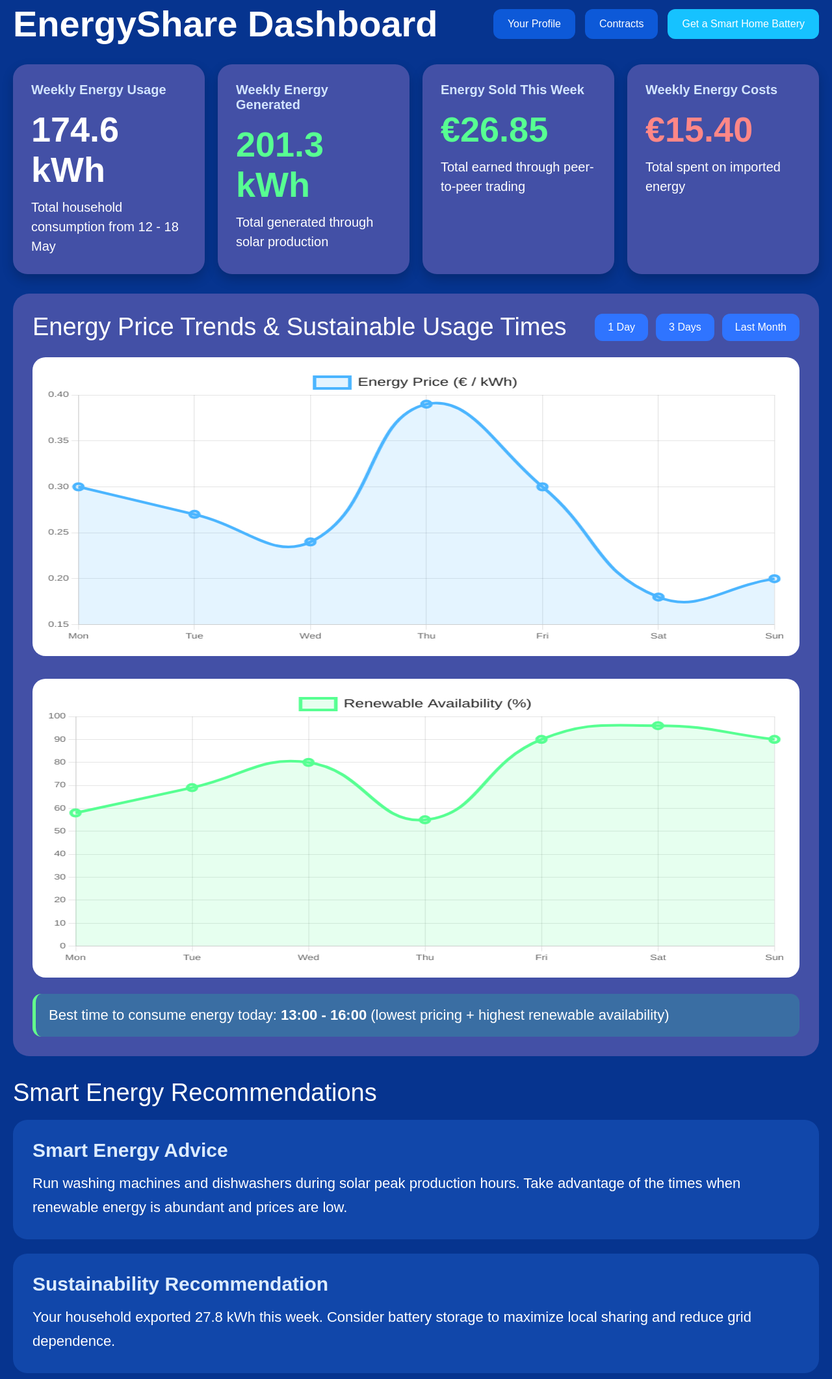
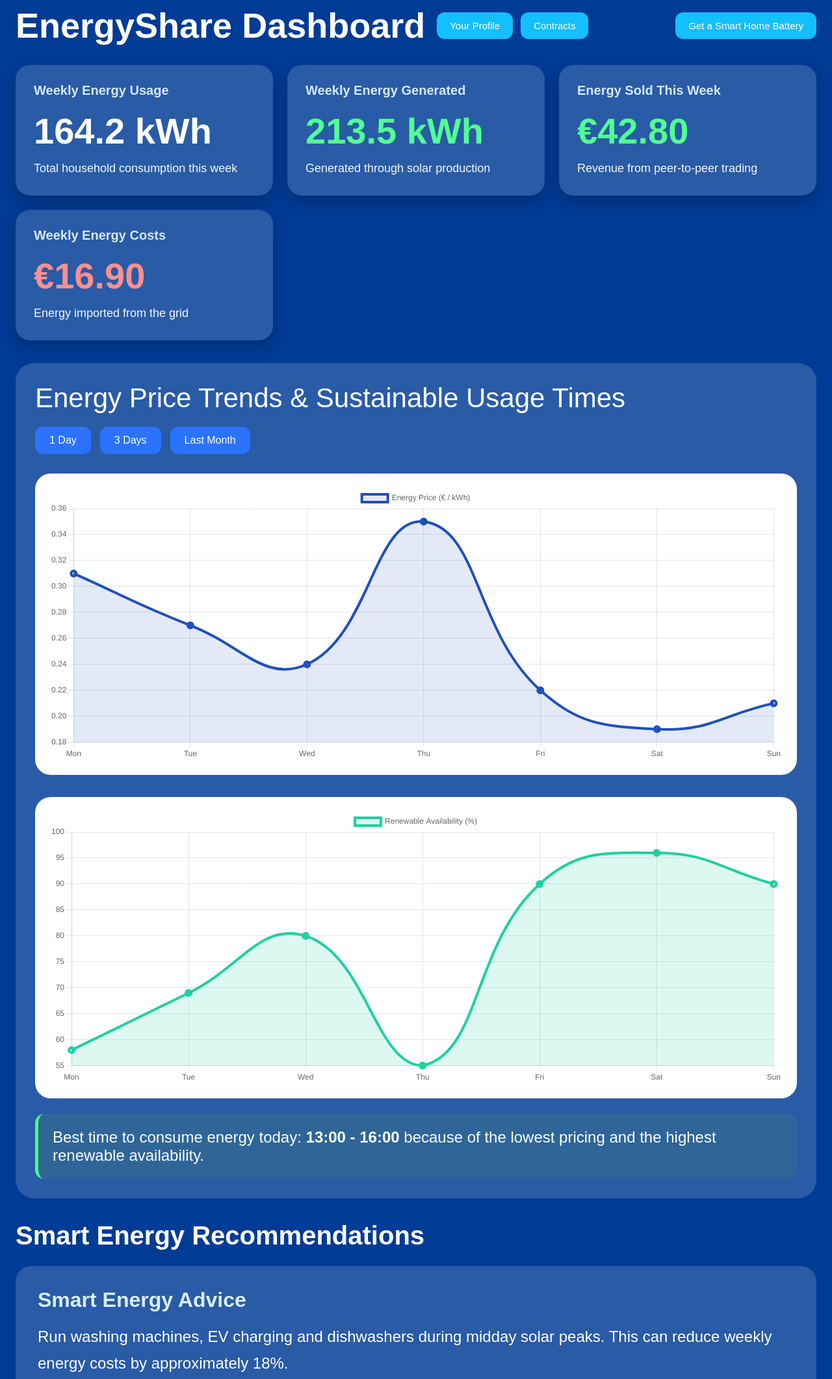
Before and after one commit to bloksmaiwan-dotcom/Energyplatform, a plain HTML site: page index.html in a window 1280 px wide. Shown: the part 16-2139 px from the top of the page at 65% size. Drawn offline with nearby package versions, Linux system fonts and the light colour scheme.

Commit message:
Update index.html

```diff
--- a/index.html
+++ b/index.html
@@ -18,9 +18,9 @@
     }
 
     body{
-      background:#06348f;
+      background:#003b95;
       color:white;
-      padding:20px;
+      padding:24px;
     }
 
     .container{
@@ -31,99 +31,95 @@
 
     /* HEADER */
 
-    .topbar{
+    .header{
       display:flex;
       justify-content:space-between;
       align-items:center;
       margin-bottom:30px;
       flex-wrap:wrap;
-      gap:15px;
+      gap:20px;
     }
 
-    .logo{
-      font-size:56px;
+    .header-left{
+      display:flex;
+      align-items:center;
+      gap:18px;
+      flex-wrap:wrap;
+    }
+
+    .header h1{
+      font-size:54px;
       font-weight:700;
     }
 
     .top-buttons{
       display:flex;
-      gap:15px;
-      align-items:center;
+      gap:12px;
     }
 
     .top-buttons button{
+      background:#14bfff;
       border:none;
-      padding:14px 22px;
+      color:white;
+      padding:12px 20px;
       border-radius:12px;
+      font-size:15px;
       cursor:pointer;
-      font-size:16px;
       transition:0.3s;
     }
 
-    .secondary-btn{
-      background:#0d59d8;
-      color:white;
+    .top-buttons button:hover{
+      background:#08a8e0;
     }
 
-    .secondary-btn:hover{
-      background:#2972eb;
-    }
+    /* CARDS */
 
-    .battery-btn{
-      background:#16c2ff;
-      color:white;
-    }
-
-    .battery-btn:hover{
-      background:#00a8e6;
-    }
-
-    /* STATS */
-
-    .stats{
+    .cards{
       display:grid;
-      grid-template-columns:repeat(auto-fit,minmax(260px,1fr));
-      gap:20px;
-      margin-bottom:30px;
+      grid-template-columns:repeat(auto-fit,minmax(300px,1fr));
+      gap:22px;
+      margin-bottom:35px;
     }
 
     .card{
-      background:#4350a6;
+      background:rgba(255,255,255,0.16);
       border-radius:22px;
       padding:28px;
-      box-shadow:0 8px 18px rgba(0,0,0,0.2);
+      box-shadow:0 10px 24px rgba(0,0,0,0.22);
     }
 
     .card h3{
-      color:#d3e5ff;
+      color:#d5e8ff;
       margin-bottom:18px;
       font-size:20px;
+      font-weight:600;
     }
 
-    .value{
-      font-size:54px;
-      font-weight:bold;
+    .card .number{
+      font-size:56px;
+      font-weight:700;
       margin-bottom:12px;
     }
 
     .green{
-      color:#57ff92;
+      color:#52ff92;
     }
 
     .red{
-      color:#ff8787;
+      color:#ff8f8f;
     }
 
     .card p{
-      font-size:20px;
+      font-size:18px;
+      opacity:0.95;
       line-height:1.5;
     }
 
     /* GRAPH SECTION */
 
     .graph-section{
-      background:#4350a6;
-      border-radius:25px;
+      background:rgba(255,255,255,0.16);
+      border-radius:28px;
       padding:30px;
       margin-bottom:35px;
     }
@@ -132,61 +128,71 @@
       display:flex;
       justify-content:space-between;
       align-items:center;
-      margin-bottom:25px;
+      margin-bottom:30px;
       flex-wrap:wrap;
-      gap:15px;
+      gap:20px;
     }
 
-    .graph-title{
-      font-size:38px;
+    .graph-header h2{
+      font-size:42px;
       font-weight:400;
     }
 
-    .graph-buttons{
+    .time-buttons{
       display:flex;
-      gap:12px;
+      gap:14px;
     }
 
-    .graph-buttons button{
+    .time-buttons button{
+      background:#2b73ff;
+      color:white;
       border:none;
-      background:#2f74ff;
-      color:white;
-      padding:12px 20px;
+      padding:12px 22px;
       border-radius:12px;
       cursor:pointer;
       font-size:16px;
+      transition:0.3s;
     }
 
-    .graph-buttons button:hover{
-      background:#5290ff;
+    .time-buttons button:hover{
+      background:#4a89ff;
+    }
+
+    /* CHARTS */
+
+    .charts{
+      display:flex;
+      flex-direction:column;
+      gap:34px;
     }
 
     .chart-container{
-      display:flex;
-      flex-direction:column;
-      gap:35px;
+      background:white;
+      border-radius:24px;
+      padding:22px;
     }
 
-    .chart-box{
-      background:white;
-      border-radius:20px;
-      padding:20px;
+    canvas{
+      width:100% !important;
+      height:420px !important;
     }
 
-    .recommendation-note{
-      background:#3a6ea3;
-      border-left:5px solid #63ff8b;
-      padding:20px;
+    /* GREEN NOTE */
+
+    .green-note{
+      margin-top:24px;
+      background:#2f6697;
+      border-left:5px solid #4cff88;
+      padding:22px;
       border-radius:14px;
-      margin-top:25px;
-      font-size:22px;
+      font-size:24px;
     }
 
     /* RECOMMENDATIONS */
 
     .recommendations-title{
-      font-size:38px;
-      margin-bottom:20px;
+      font-size:40px;
+      margin-bottom:24px;
     }
 
     .recommendations{
@@ -196,91 +202,94 @@
       margin-bottom:35px;
     }
 
-    .recommendation-card{
-      background:#1147aa;
-      padding:30px;
-      border-radius:22px;
+    .recommendation{
+      background:rgba(255,255,255,0.16);
+      border-radius:24px;
+      padding:34px;
     }
 
-    .recommendation-card h3{
-      font-size:30px;
-      margin-bottom:15px;
-      color:#dcecff;
+    .recommendation h3{
+      font-size:32px;
+      margin-bottom:18px;
+      color:#d9eeff;
     }
 
-    .recommendation-card p{
-      font-size:22px;
+    .recommendation p{
+      font-size:24px;
       line-height:1.7;
     }
 
     /* AI SECTION */
 
     .ai-section{
-      background:#1147aa;
-      border-radius:24px;
-      padding:35px;
-      margin-bottom:40px;
+      background:rgba(255,255,255,0.16);
+      border-radius:28px;
+      padding:34px;
     }
 
     .ai-section h2{
-      font-size:40px;
-      margin-bottom:25px;
+      font-size:42px;
+      margin-bottom:24px;
     }
 
     .ai-section p{
-      font-size:22px;
+      font-size:23px;
       line-height:1.8;
       margin-bottom:18px;
     }
 
-    .pricing-grid{
-      margin-top:30px;
+    .ai-grid{
       display:grid;
       grid-template-columns:repeat(auto-fit,minmax(220px,1fr));
-      gap:20px;
+      gap:22px;
+      margin-top:30px;
     }
 
-    .pricing-card{
-      background:#1f5ed1;
-      border-radius:18px;
-      padding:25px;
+    .ai-card{
+      background:rgba(255,255,255,0.1);
+      border-radius:20px;
+      padding:24px;
       text-align:center;
     }
 
-    .pricing-card h4{
-      margin-bottom:12px;
+    .ai-card h4{
       font-size:24px;
+      margin-bottom:14px;
     }
 
-    .pricing-card p{
+    .ai-card p{
       font-size:18px;
       line-height:1.6;
     }
 
     footer{
       text-align:center;
+      margin-top:40px;
+      opacity:0.85;
       font-size:18px;
-      opacity:0.9;
-      margin-top:30px;
-    }
-
-    canvas{
-      width:100% !important;
-      height:420px !important;
     }
 
     @media(max-width:900px){
 
-      .logo{
+      .header h1{
         font-size:40px;
       }
 
-      .graph-title{
-        font-size:28px;
+      .graph-header h2{
+        font-size:30px;
       }
 
-      .value{
-        font-size:42px;
+      .recommendation h3{
+        font-size:26px;
+      }
+
+      .recommendation p,
+      .ai-section p{
+        font-size:20px;
+      }
+
+      canvas{
+        height:300px !important;
       }
 
     }
@@ -294,56 +303,51 @@
 
   <!-- HEADER -->
 
-  <div class="topbar">
+  <div class="header">
 
-    <div class="logo">
-      EnergyShare Dashboard
+    <div class="header-left">
+
+      <h1>EnergyShare Dashboard</h1>
+
+      <div class="top-buttons">
+        <button>Your Profile</button>
+        <button>Contracts</button>
+      </div>
+
     </div>
 
     <div class="top-buttons">
-
-      <button class="secondary-btn">
-        Your Profile
-      </button>
-
-      <button class="secondary-btn">
-        Contracts
-      </button>
-
-      <button class="battery-btn">
-        Get a Smart Home Battery
-      </button>
-
+      <button>Get a Smart Home Battery</button>
     </div>
 
   </div>
 
-  <!-- STATS -->
+  <!-- TOP CARDS -->
 
-  <div class="stats">
+  <div class="cards">
 
     <div class="card">
       <h3>Weekly Energy Usage</h3>
-      <div class="value">174.6 kWh</div>
-      <p>Total household consumption from 12 - 18 May</p>
+      <div class="number">164.2 kWh</div>
+      <p>Total household consumption this week</p>
     </div>
 
     <div class="card">
       <h3>Weekly Energy Generated</h3>
-      <div class="value green">201.3 kWh</div>
-      <p>Total generated through solar production</p>
+      <div class="number green">213.5 kWh</div>
+      <p>Generated through solar production</p>
     </div>
 
     <div class="card">
       <h3>Energy Sold This Week</h3>
-      <div class="value green">€26.85</div>
-      <p>Total earned through peer-to-peer trading</p>
+      <div class="number green">€42.80</div>
+      <p>Revenue from peer-to-peer trading</p>
     </div>
 
     <div class="card">
       <h3>Weekly Energy Costs</h3>
-      <div class="value red">€15.40</div>
-      <p>Total spent on imported energy</p>
+      <div class="number red">€16.90</div>
+      <p>Energy imported from the grid</p>
     </div>
 
   </div>
@@ -354,11 +358,9 @@
 
     <div class="graph-header">
 
-      <div class="graph-title">
-        Energy Price Trends & Sustainable Usage Times
-      </div>
+      <h2>Energy Price Trends & Sustainable Usage Times</h2>
 
-      <div class="graph-buttons">
+      <div class="time-buttons">
         <button>1 Day</button>
         <button>3 Days</button>
         <button>Last Month</button>
@@ -366,137 +368,126 @@
 
     </div>
 
-    <div class="chart-container">
+    <div class="charts">
 
-      <div class="chart-box">
+      <div class="chart-container">
         <canvas id="priceChart"></canvas>
       </div>
 
-      <div class="chart-box">
+      <div class="chart-container">
         <canvas id="renewableChart"></canvas>
       </div>
 
     </div>
 
-    <div class="recommendation-note">
-      Best time to consume energy today:
-      <strong>13:00 - 16:00</strong>
-      (lowest pricing + highest renewable availability)
+    <div class="green-note">
+      Best time to consume energy today: <strong>13:00 - 16:00</strong>
+      because of the lowest pricing and the highest renewable availability.
     </div>
 
   </div>
 
   <!-- RECOMMENDATIONS -->
 
-  <div class="recommendations-title">
+  <h2 class="recommendations-title">
     Smart Energy Recommendations
-  </div>
+  </h2>
 
   <div class="recommendations">
 
-    <div class="recommendation-card">
-
+    <div class="recommendation">
       <h3>Smart Energy Advice</h3>
 
       <p>
-        Run washing machines and dishwashers during solar peak
-        production hours. Take advantage of the times when
-        renewable energy is abundant and prices are low.
+        Run washing machines, EV charging and dishwashers during
+        midday solar peaks. This can reduce weekly energy costs
+        by approximately 18%.
       </p>
-
     </div>
 
-    <div class="recommendation-card">
-
+    <div class="recommendation">
       <h3>Sustainability Recommendation</h3>
 
       <p>
-        Your household exported 27.8 kWh this week.
-        Consider battery storage to maximize local sharing
-        and reduce grid dependence.
+        Your household exported 49.3 kWh this week.
+        Installing battery storage could increase local sharing
+        efficiency and reduce dependence on external grid imports.
       </p>
-
     </div>
 
-    <div class="recommendation-card">
-
+    <div class="recommendation">
       <h3>Peak Pricing Warning</h3>
 
       <p>
-        Energy prices are highest between 18:00 and 21:00.
-        Reduce heavy appliance use during these hours
-        to save on costs.
+        Energy prices remain highest between 18:00 and 21:00.
+        Limiting heavy appliance use during these hours can
+        significantly reduce costs.
       </p>
-
     </div>
 
   </div>
 
-  <!-- AI SECTION -->
+  <!-- AI TRANSPARENCY -->
 
   <div class="ai-section">
 
-    <h2>
-      Pricing Transparency: How AI Determines Energy Prices
-    </h2>
+    <h2>Pricing Transparency: How AI Determines Energy Prices</h2>
 
     <p>
       Our AI algorithm uses real-time data and predictive models
-      to determine fair and dynamic energy prices.
+      to determine fair and dynamic energy prices for the local
+      peer-to-peer energy network.
     </p>
 
     <p>
-      Here are the key factors considered:
+      The AI continuously analyzes renewable availability,
+      energy demand, weather forecasts, consumption behavior,
+      and local grid congestion.
     </p>
 
-    <div class="pricing-grid">
+    <div class="ai-grid">
 
-      <div class="pricing-card">
+      <div class="ai-card">
         <h4>Supply & Demand</h4>
         <p>
-          Real-time balancing between local supply and
-          neighborhood demand.
+          Real-time balancing between local energy supply and
+          household demand.
         </p>
       </div>
 
-      <div class="pricing-card">
+      <div class="ai-card">
         <h4>Renewable Availability</h4>
         <p>
-          Current and forecasted renewable energy
-          production levels.
+          Solar and renewable generation strongly influence
+          local prices.
         </p>
       </div>
 
-      <div class="pricing-card">
+      <div class="ai-card">
         <h4>Time of Day</h4>
         <p>
-          Different times create varying demand
-          and pricing structures.
+          Energy demand peaks during evening hours
+          increase market prices.
         </p>
       </div>
 
-      <div class="pricing-card">
+      <div class="ai-card">
         <h4>Weather Conditions</h4>
         <p>
-          Weather forecasts influence solar
-          generation predictions.
+          Weather forecasts predict expected solar
+          production and demand.
         </p>
       </div>
 
-      <div class="pricing-card">
+      <div class="ai-card">
         <h4>Community Sharing</h4>
         <p>
-          Local trading activity impacts
-          marketplace pricing efficiency.
+          Local household trading activity impacts
+          neighborhood pricing efficiency.
         </p>
       </div>
 
     </div>
-
-    <p style="margin-top:30px;">
-      The AI continuously adapts pricing to encourage sustainable
-      consumption and maximize local renewable energy usage.
-    </p>
 
   </div>
 
@@ -518,32 +509,18 @@
       labels: ['Mon', 'Tue', 'Wed', 'Thu', 'Fri', 'Sat', 'Sun'],
       datasets: [{
         label: 'Energy Price (€ / kWh)',
-        data: [0.30, 0.27, 0.24, 0.39, 0.30, 0.18, 0.20],
-        borderColor: '#4bb5ff',
-        backgroundColor: 'rgba(75,181,255,0.15)',
+        data: [0.31, 0.27, 0.24, 0.35, 0.22, 0.19, 0.21],
+        borderColor: '#1f4fbf',
+        backgroundColor: 'rgba(31,79,191,0.12)',
         fill: true,
         tension: 0.45,
         borderWidth: 4,
-        pointRadius: 5
+        pointRadius: 4
       }]
     },
     options: {
       responsive:true,
-      plugins:{
-        legend:{
-          labels:{
-            color:'#222',
-            font:{
-              size:18
-            }
-          }
-        }
-      },
-      scales:{
-        y:{
-          beginAtZero:false
-        }
-      }
+      maintainAspectRatio:false
     }
   });
 
@@ -558,32 +535,17 @@
       datasets: [{
         label: 'Renewable Availability (%)',
         data: [58, 69, 80, 55, 90, 96, 90],
-        borderColor: '#57ff92',
-        backgroundColor: 'rgba(87,255,146,0.15)',
+        borderColor: '#1dd1a1',
+        backgroundColor: 'rgba(29,209,161,0.15)',
         fill: true,
         tension: 0.45,
         borderWidth: 4,
-        pointRadius: 5
+        pointRadius: 4
       }]
     },
     options: {
       responsive:true,
-      plugins:{
-        legend:{
-          labels:{
-            color:'#222',
-            font:{
-              size:18
-            }
-          }
-        }
-      },
-      scales:{
-        y:{
-          beginAtZero:true,
-          max:100
-        }
-      }
+      maintainAspectRatio:false
     }
   });
 
```
